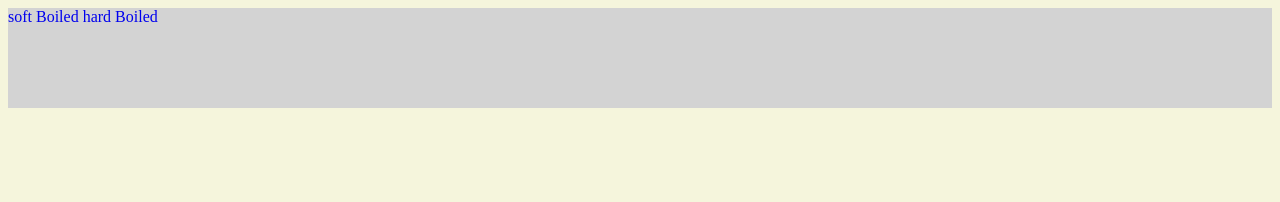
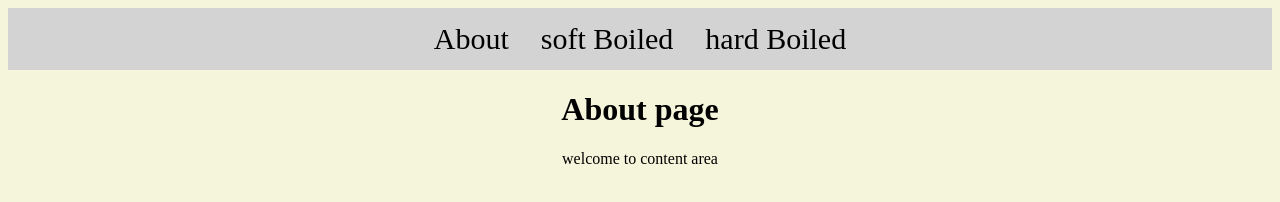
Before and after one commit to YellowDucky123/Egg.github.io, a plain HTML site: page index.html in a window 1280 px wide. Drawn offline with Linux system fonts and the light colour scheme.

Commit message:
fix more

```diff
--- a/index.html
+++ b/index.html
@@ -2,11 +2,21 @@
 <html lang="en">
     <head>
         <link rel="stylesheet" href="style.css">
+        <style>
+            .content {
+                text-align: center;
+            }
+        </style>
     </head>
     <body>
         <div class="verticalBar">
-            <a id="soft" href="softBoiled.html">soft Boiled</a>
+            <a class="active">About</a>
+            <a href="softBoiled.html">soft Boiled</a>
             <a href="hardBoiled.html">hard Boiled</a>
+        </div>
+        <div class="content">
+            <h1>About page</h1>
+            <p>welcome to content area</p>
         </div>
     </body>
 </html>
--- a/style.css
+++ b/style.css
@@ -3,38 +3,23 @@ body {
 }
 
 .verticalBar {
+    display: flex;
+    justify-content: center;  /* Centers items horizontally */
+    align-items: center;  /* Centers items vertically */
     background-color: lightgrey;
-    height: 100px;
 }
 
 .verticalBar a {
-    display:contents;
-    c
+    float: left;
+    display:block;
+    padding-left: 50px;
+    color: black;
+    text-decoration: none;
+    font-size: 30px;
+    text-align: center;
+    padding: 14px 16px;
 }
 
-.verticalBar a #soft {
-
+.verticalBar a:hover {
+    background-color: darkorange;
 }
-
-/* #hard {
-    border-radius: 12px;
-    top: 10%;
-    left:65%;
-    width:100px;
-    height:40px;
-    position: absolute;
-    z-index: 2;
-    background: orange;
-}
-
-#soft {
-    background-image: url("ruben-rodriguez-GFZZmRbyPFQ-unsplash.jpg");
-    background-size: cover;
-    border-radius: 12px;
-    top: 10%;
-    left:20%;
-    width:500px;
-    height:500px;
-    position: absolute;
-    z-index: 2;
-} */
```
Also changed, not shown: hardBoiled.html (+10 -1 lines), softBoiled.html (+11 -1 lines).
